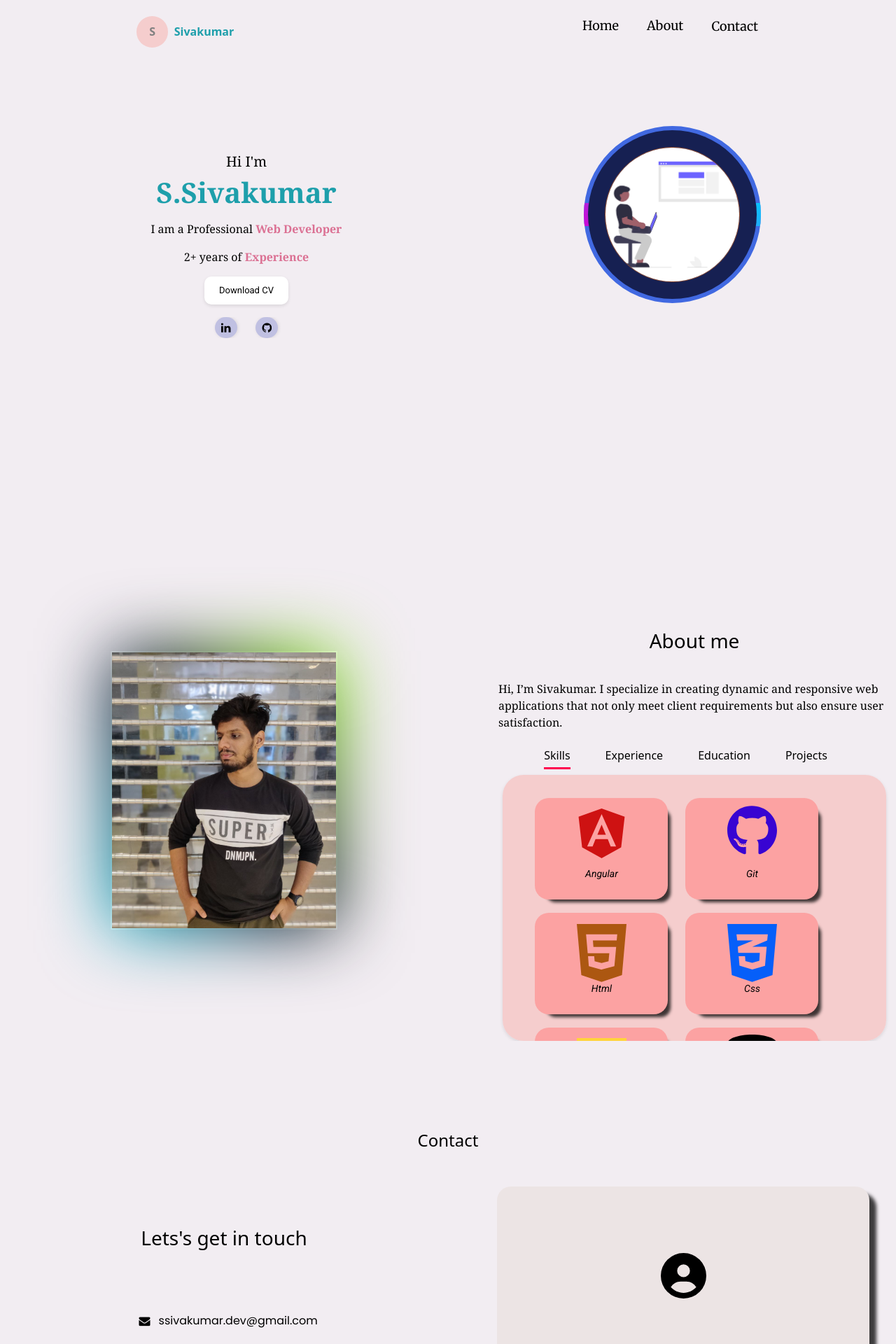
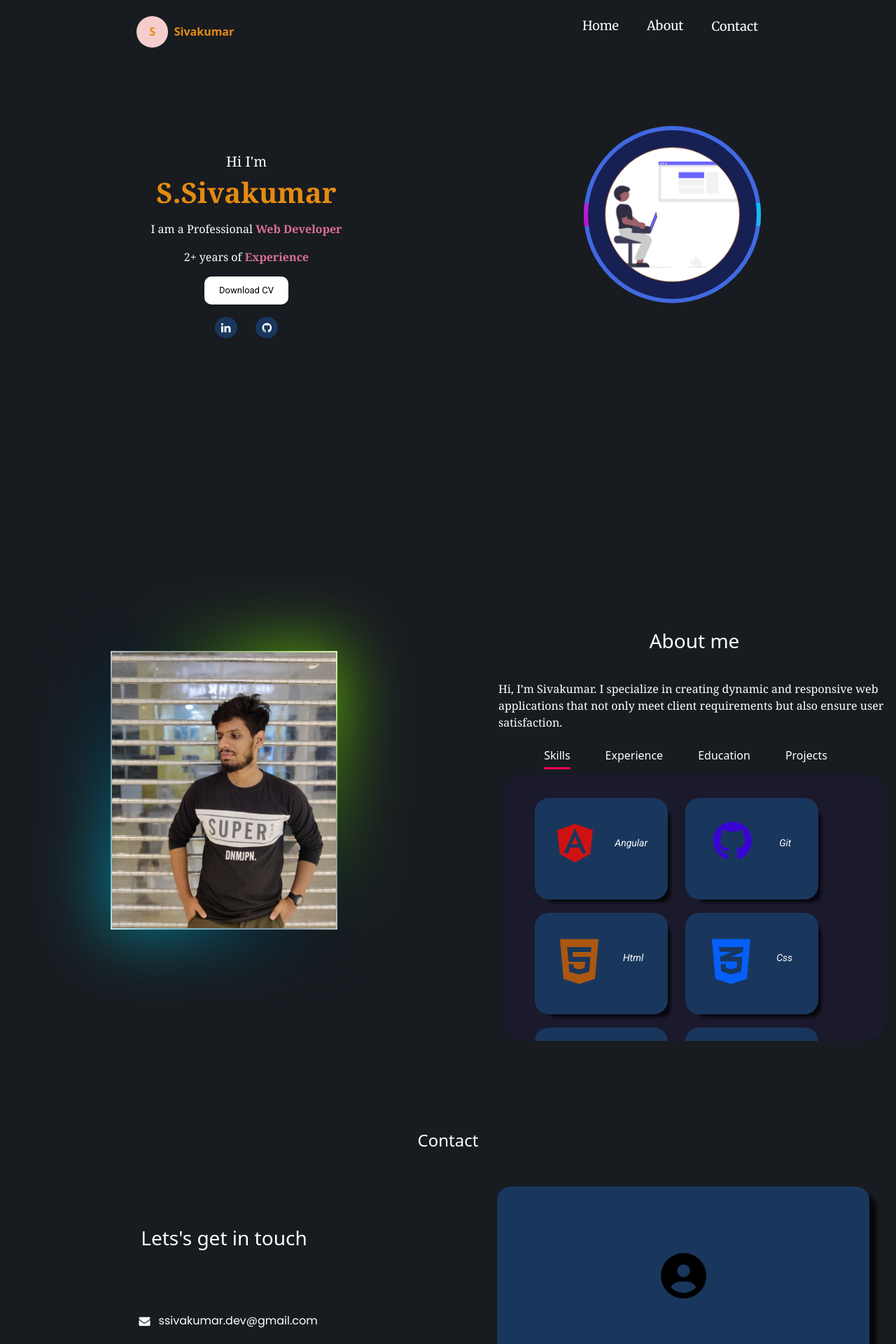
Before and after one commit to Sivakumarsrinivasan/Portfolio, an Angular app: page / in a window 1280 px wide. Shown: the top 1920 px of the page at 70% size. Built offline with nearby package versions, Linux system fonts and the light colour scheme; a web font is replaced by a local one.

Commit message:
changes in background color

```diff
--- a/src/app/about/about.component.css
+++ b/src/app/about/about.component.css
@@ -73,8 +73,11 @@
 table{
     width: 90%;
 }
+th{
+    color: #e58b11;
+}
 table, th, td {
-    border: 1px solid black;
+    border: 1px solid white;
     border-collapse: collapse;
   }
 th,td{
@@ -122,7 +125,7 @@ th,td{
     font-weight: 400;
     font-style: italic;
     transform: translateZ(1px);
-    background: #f5cdcd;
+    background: #1b192c;
     border-radius: 30px;
     box-shadow: 0px 2px 5px 0px rgba(0,0,0,0.1);
 
@@ -170,18 +173,18 @@ gap: 15px;
 .skill{
     display: flex;
     justify-content: space-evenly;
-    flex-direction: column;
+
     align-items: center;
     box-shadow: 10px 10px 4px -6px rgba(0, 0, 0, 0.75);
     /* box-shadow: 10px 10px 5px 0px rgba(0, 0, 0, 0.75); */
     width: 95%;
-    background: #fca2a2;
+    background: #19375d;
     height: 145px;
     border-radius: 20px;
 }
 .skill-logo{
     height: 79px;
-    width: 71px;
+    width: 55px;
 }
 @media (max-width: 1024px){
     .about-img-box{
--- a/src/app/about/about.component.html
+++ b/src/app/about/about.component.html
@@ -73,7 +73,7 @@
                                 <svg xmlns="http://www.w3.org/2000/svg" viewBox="0 0 448 512"><!--!Font Awesome Free 6.7.2 by @fontawesome - https://fontawesome.com License - https://fontawesome.com/license/free Copyright 2025 Fonticons, Inc.--><path fill="#FFD43B" d="M0 32v448h448V32H0zm243.8 349.4c0 43.6-25.6 63.5-62.9 63.5-33.7 0-53.2-17.4-63.2-38.5l34.3-20.7c6.6 11.7 12.6 21.6 27.1 21.6 13.8 0 22.6-5.4 22.6-26.5V237.7h42.1v143.7zm99.6 63.5c-39.1 0-64.4-18.6-76.7-43l34.3-19.8c9 14.7 20.8 25.6 41.5 25.6 17.4 0 28.6-8.7 28.6-20.8 0-14.4-11.4-19.5-30.7-28l-10.5-4.5c-30.4-12.9-50.5-29.2-50.5-63.5 0-31.6 24.1-55.6 61.6-55.6 26.8 0 46 9.3 59.8 33.7L368 290c-7.2-12.9-15-18-27.1-18-12.3 0-20.1 7.8-20.1 18 0 12.6 7.8 17.7 25.9 25.6l10.5 4.5c35.8 15.3 55.9 31 55.9 66.2 0 37.8-29.8 58.6-69.7 58.6z"/></svg>
                             </div>
                             <div class="skill-name">
-                                <p> Javascript / Typescript</p>
+                                <p> Js / Ts</p>
                             </div>
                         </div>
                     </div>
@@ -133,13 +133,13 @@
 
                 </div>
                  <div class="project anim" *ngIf="projects">
-                   <h5>Plannotate 3</h5>
+                   <h5 style="color: #e58b11;">Plannotate 3</h5>
                    <ul>
                     <li>It is a drawing based civil application, that enables user to draw ,plotting annotation , attaching forms and images to the annotations</li>
                     <li>Main aim of this application is to draw or plot the annotation on theimages that wherever we can find the defect in the building or tunnel inthe image</li>
                     <li>It is an US client based application, Client : WJE [Wiss Janney Elstner]</li>
                    </ul>
-                   <h5>RG-workspace</h5>
+                   <h5 style="color: #e58b11;">RG-workspace</h5>
                    <ul>
                     <li>It is an employee tracking based application , It helps employee to
                         apply leaves , permission and tracks the employee’s productivity
--- a/src/app/contact/contact.component.css
+++ b/src/app/contact/contact.component.css
@@ -13,7 +13,7 @@
     display: flex;
     align-items: center;
     justify-content: space-between;
-    color: black;
+    color: white;
     width: 100%;
 }
 
@@ -21,7 +21,7 @@
     display: flex;
     align-items: center;
 
-    color: black;
+    color: white;
     width: 100%;
 }
 
@@ -94,7 +94,7 @@ form {
     width: 83%;
     height: 88%;
     /* #f5cdcd; */
-    background: rgb(236, 228, 228);
+    background: #19375d;
     box-shadow: 10px 10px 5px 0px rgba(0,0,0,0.75);
     display: flex;
     flex-direction: column;
--- a/src/app/header/header.component.css
+++ b/src/app/header/header.component.css
@@ -13,7 +13,7 @@
     padding: 1%;
     align-items: center;
     font-weight: bold;
-    color: rgb(30,159,171);
+    color: #e58b11;
 
 
  }
@@ -25,7 +25,7 @@
     align-items: center;
     justify-content: center;
     background-color: #f5cdcd;
-    color: gray;
+    color: #e58b11;
     height: 45px;
     width: 54px;
     margin-right: 6%;
@@ -56,7 +56,7 @@ li a{
     display: inline-block;
     padding: 4% 15px;
     text-decoration: none;
-    color: black;
+    color: white;
     cursor: pointer;
     font-family: "Merriweather", serif;
     /* font-family:Georgia, 'Times New Roman', Times, serif; */
--- a/src/app/home/home.component.css
+++ b/src/app/home/home.component.css
@@ -5,7 +5,7 @@
     padding: 0;
     overflow: hidden;
 
-    color: black;
+    color: white;
 }
 
 .main{
@@ -89,7 +89,7 @@ img{
 
 .media{
     cursor: pointer;
-    background: rgb(192, 192, 226);
+    background: #19375d;
     width: 32px;
     height: 30px;
     display: flex
@@ -143,7 +143,7 @@ img{
  }
  .btn:hover{
     color: white;
-    background: black;
+    background: #e58b11;
  }
 
 .m-1{
@@ -161,7 +161,7 @@ img{
 }
 .commonstyle1{
     font-weight: bolder;
-    color: rgb(30,159,171);;
+    color: #e58b11;
 }
 
 .about-page{
--- a/src/styles.css
+++ b/src/styles.css
@@ -4,7 +4,8 @@
 cursor: pointer;
 }
 section{
-    background: rgb(242, 237, 242);
+    /* background: rgb(242, 237, 242); */
+    background: #181C21;
     position: relative;
 
     /* height: 100%; */
```
